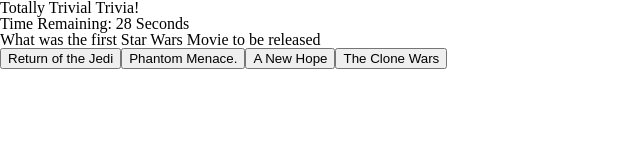
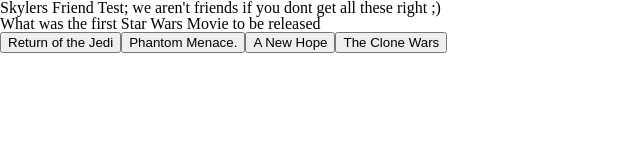
Before and after one commit to skydoesntcode/TriviaGame, a plain HTML site: page index.html in a window 1280 px wide. Both pictures are taken after a click on the button "Start". Shown: the whole page, without its empty margins (0-640 px from the left). Drawn offline with nearby package versions, Linux system fonts and the light colour scheme; a web font is replaced by a local one.

Commit message:
fixed code bugs

```diff
--- a/assets/javascript/app.js
+++ b/assets/javascript/app.js
@@ -1,7 +1,6 @@
 var card = $("#quiz-area");
 var countStartNumber = 30;
 
-// Question set
 var questions = [{
   question: "What was the first Star Wars Movie to be released",
   answers: ["Return of the Jedi", "Phantom Menace.", "A New Hope", "The Clone Wars"],
@@ -29,7 +28,6 @@ var questions = [{
   correctAnswer: "Walter White",
 }];
 
-// Variable to hold our setInterval
 var timer;
 
 var game = {
@@ -90,7 +88,7 @@ var game = {
 
     clearInterval(timer);
 
-    card.html("<h2>All done, heres how you did!</h2>");
+    card.html("<h2>YOU ARE MY FREND!</h2>");
 
     $("#counter-number").text(game.counter);
 
@@ -154,7 +152,6 @@ var game = {
   }
 };
 
-// CLICK EVENTS
 
 $(document).on("click", "#start-over", function() {
   game.reset();
@@ -165,6 +162,6 @@ $(document).on("click", ".answer-button", function(e) {
 });
 
 $(document).on("click", "#start", function() {
-  $("#sub-wrapper").prepend("<h2>Time Remaining: <span id='counter-number'>30</span> Seconds</h2>");
+  $("#subdiv").prepend("<h2>Time Remaining: <span id='counter-number'>30</span> Seconds</h2>");
   game.loadQuestion();
 });
--- a/index.html
+++ b/index.html
@@ -19,7 +19,7 @@
   <body>
 
     <div id="wrapper">
-      <h1>Totally Trivial Trivia!</h1>
+      <h1>Skylers Friend Test; we aren't friends if you dont get all these right ;)</h1>
       <div id="sub-wrapper">
         <div id="quiz-area">
           <button id="start">Start</button>
@@ -27,7 +27,6 @@
       </div>
     </div>
 
-    <!-- Script -->
     <script type="text/javascript" src="assets/javascript/app.js"></script>
 
   </body>
```
